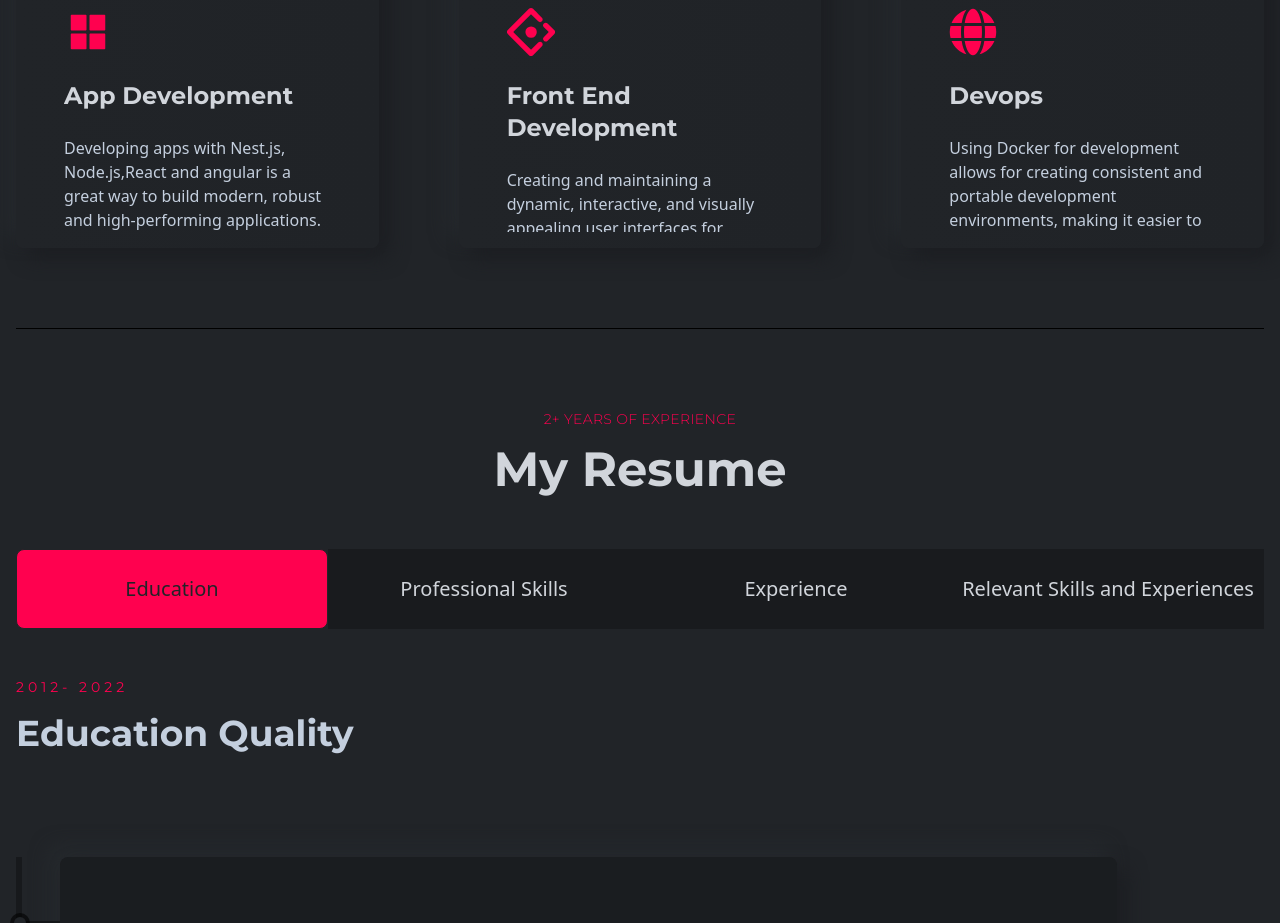
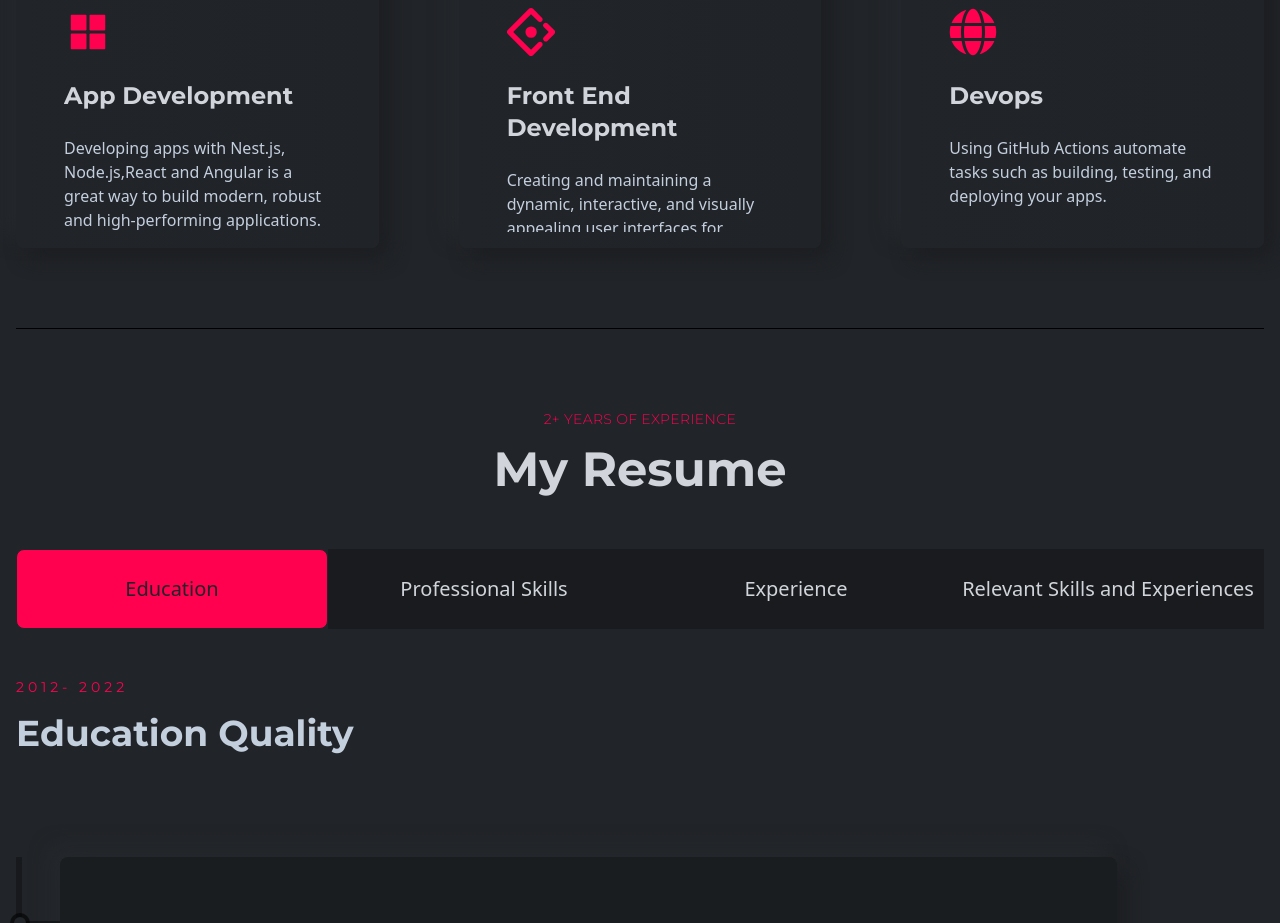
Before and after one commit to NejiGhazouani/myportfolio, a React (Create React App) app: page / in a window 1280 px wide. Shown: the part 1080-2003 px from the top of the page. Built offline with nearby package versions, Linux system fonts and the light colour scheme.

Commit message:
Update cv

```diff
--- a/src/components/banner/LeftBanner.js
+++ b/src/components/banner/LeftBanner.js
@@ -45,7 +45,7 @@ const LeftBanner = () => {
               {/* ////////////////////////////////////////////////////////////////////////////////////// */}
               <a
 						download="Resume.pdf"
-						href="/files/resume.pdf"
+						href="resume.pdf"
 						aria-label="Download Resume"
 					>
 						<span className="bannerIcon">
--- a/src/components/features/Features.js
+++ b/src/components/features/Features.js
@@ -15,7 +15,7 @@ const Features = () => {
       <div className="grid grid-cols-1 md:grid-cols-2 xl:grid-cols-3 gap-6 xl:gap-20">
       <Card
           title="App Development"
-          des="Developing apps with Nest.js, Node.js,React and angular is a great way to build modern, robust and high-performing applications."
+          des="Developing apps with Nest.js, Node.js,React and Angular is a great way to build modern, robust and high-performing applications."
           icon={<AiFillAppstore />}
         />
         <Card
@@ -25,7 +25,7 @@ const Features = () => {
         />
         <Card
           title="Devops"
-          des="Using Docker for development allows for creating consistent and portable development environments, making it easier to develop and test applications on any platform."
+          des="Using GitHub Actions automate tasks such as building, testing, and deploying your apps."
           icon={<FaGlobe />}
         />
       </div>
```
Also changed, not shown: 1 other file (tests, documents, lock files or other folders).
